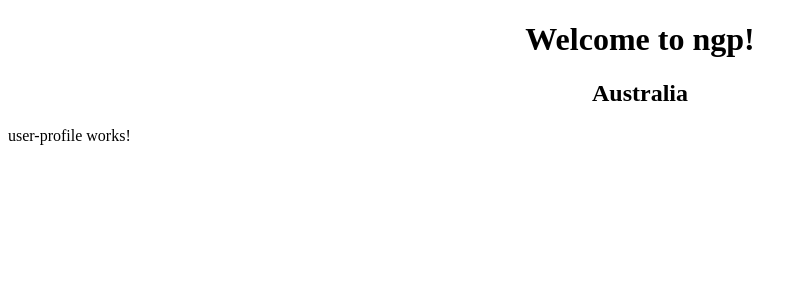
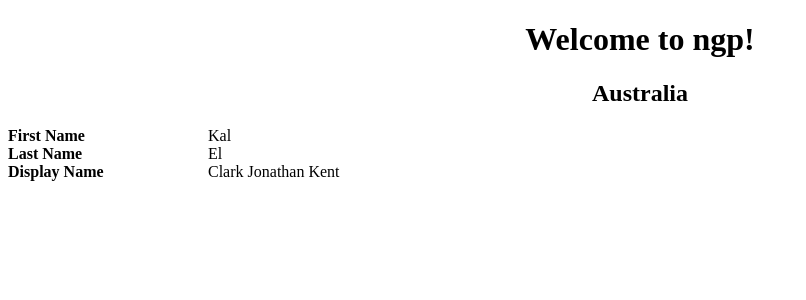
Before and after one commit to phillipzada/ngnew-profile, an Angular app: page / in a window 1280 px wide. Shown: the top 300 px of the page, without its empty margins (0-806 px from the left). Built offline with nearby package versions, Linux system fonts and the light colour scheme.

Commit message:
step 5 components continued

```diff
--- a/src/app/user/user-profile/user-profile.component.html
+++ b/src/app/user/user-profile/user-profile.component.html
@@ -1,3 +1,16 @@
-<p>
-  user-profile works!
-</p>
+<div>
+  <div>
+    <label>First Name</label>
+    <span>{{user.firstName}}</span>
+  </div>
+
+  <div>
+    <label>Last Name</label>
+    <span>{{user.lastName}}</span>
+  </div>
+
+  <div>
+    <label>Display Name</label>
+    <span>{{user.displayName}}</span>
+  </div>
+</div>
--- a/src/app/user/user-profile/user-profile.component.scss
+++ b/src/app/user/user-profile/user-profile.component.scss
@@ -0,0 +1,12 @@
+div {
+    clear: left;
+}
+label {
+  float: left;
+  width: 150px;
+  font-weight: bold;
+}
+span {
+  margin-left: 200px;
+  display: block;
+}
--- a/src/app/user/user-profile/user-profile.component.ts
+++ b/src/app/user/user-profile/user-profile.component.ts
@@ -7,9 +7,20 @@ import { Component, OnInit } from '@angular/core';
 })
 export class UserProfileComponent implements OnInit {
 
+  user: any;
+
   constructor() { }
 
   ngOnInit() {
+    this.getUser();
+  }
+
+  getUser() {
+    this.user = {
+      firstName: 'Kal',
+      lastName: 'El',
+      displayName: 'Clark Jonathan Kent'
+    };
   }
 
 }
```
